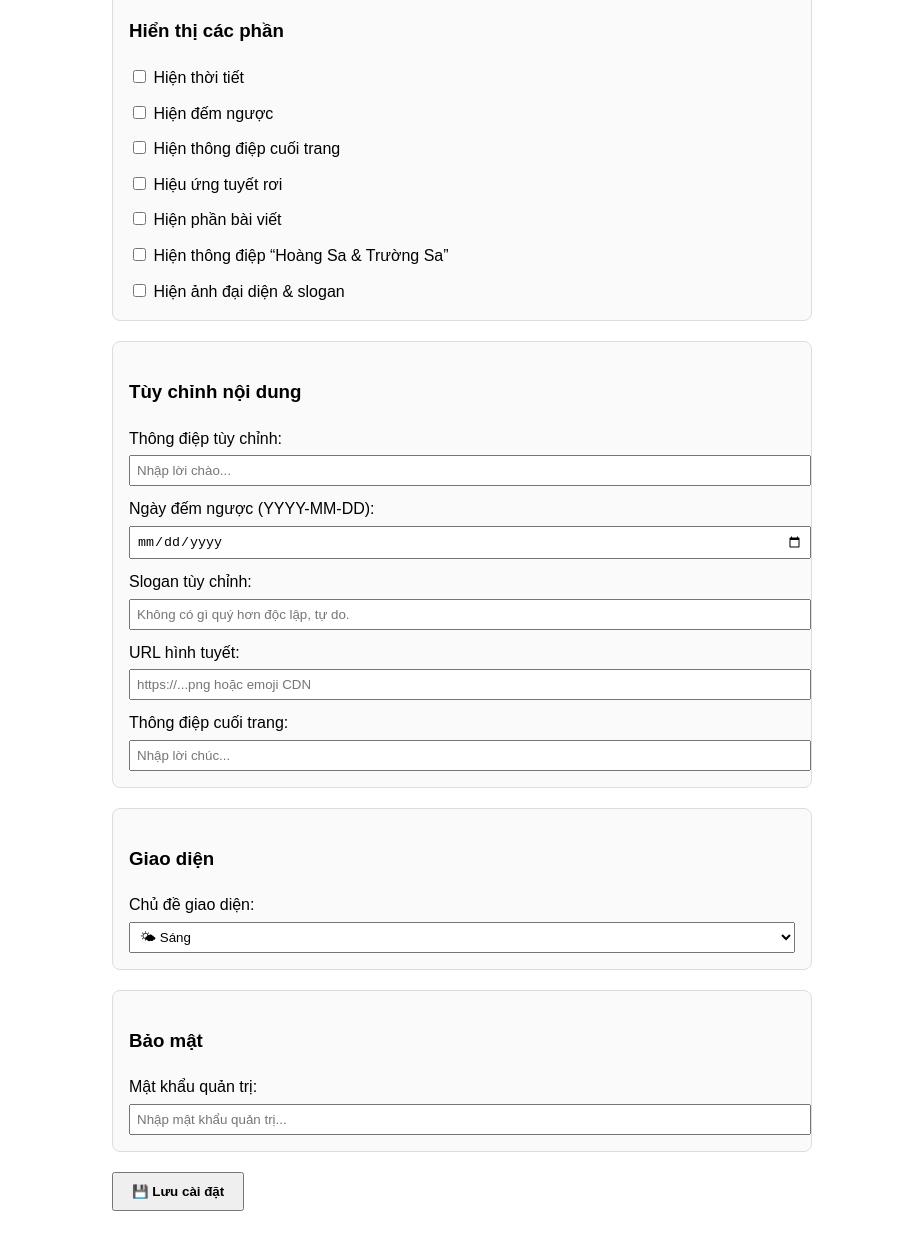
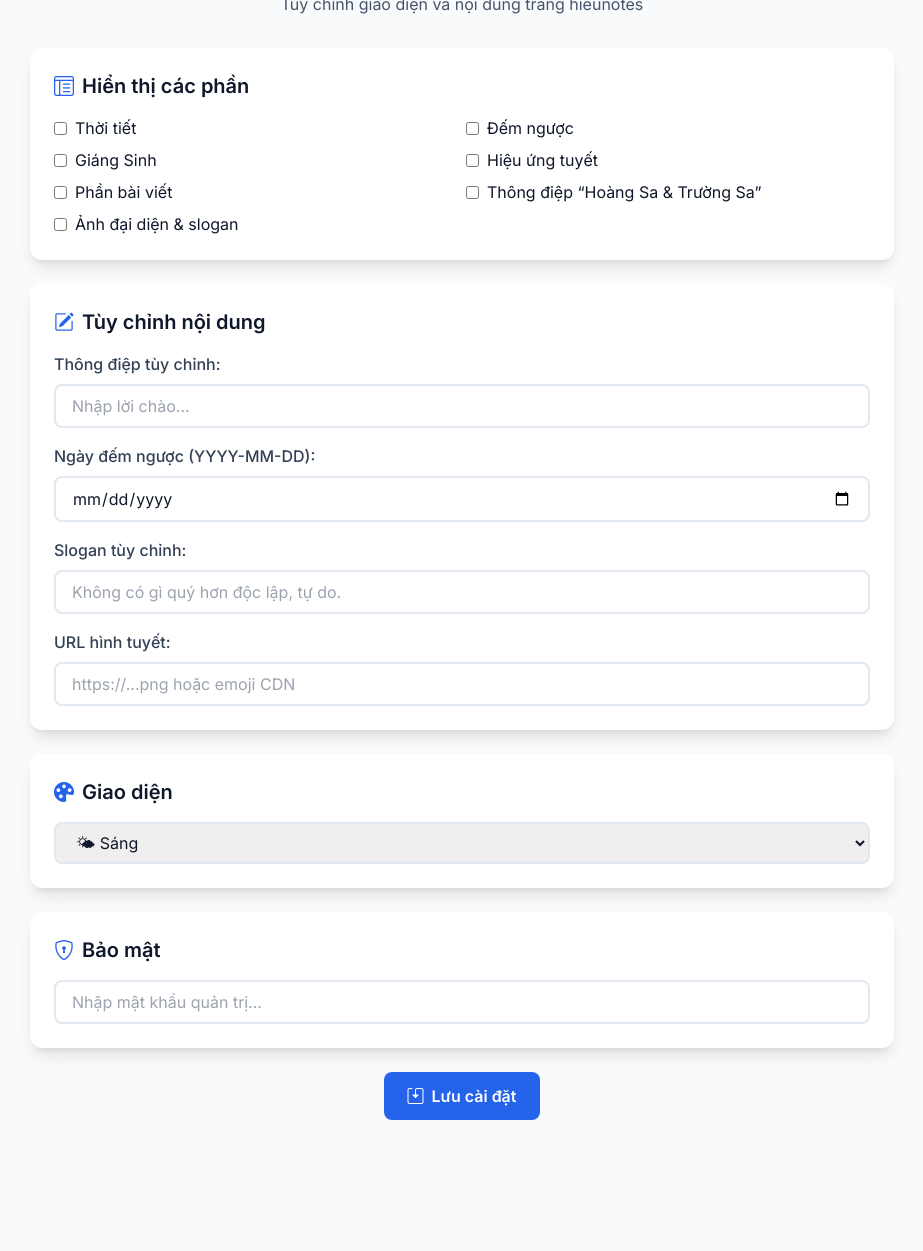
Before and after one commit to hieunotes/MYCODE, a plain HTML site: page admin.html in a window 1280 px wide. Shown: the part 132-1383 px from the top of the page, without its empty margins (178-1101 px from the left). After the commit the page ends 1284 px from the top, so only its background shows below. Drawn offline with nearby package versions, Linux system fonts and the light colour scheme; no server answers.

Commit message:
Enhance admin.html layout and styles
Updated the admin page layout and styles, added Tailwind CSS and Bootstrap Icons, and improved the user interface for settings.

```diff
--- a/admin.html
+++ b/admin.html
@@ -2,69 +2,113 @@
 <html lang="vi">
 <head>
   <meta charset="UTF-8" />
-  <title>Trang quản trị nâng cao</title>
+  <meta name="viewport" content="width=device-width, initial-scale=1.0">
+  <title>Trang Quản Trị - hieunotes</title>
+
+  <!-- Favicon -->
+  <link href="favicon.ico" rel="icon" type="image/x-icon"/>
+
+  <!-- Tailwind CSS -->
+  <script src="https://cdn.tailwindcss.com"></script>
+
+  <!-- Bootstrap Icons -->
+  <link rel="stylesheet" href="https://cdn.jsdelivr.net/npm/bootstrap-icons@1.11.3/font/bootstrap-icons.min.css">
+
+  <!-- Google Fonts -->
+  <link rel="stylesheet" href="https://fonts.googleapis.com/css2?family=Inter:wght@300;400;500;600;700&display=swap">
+
   <style>
-    body { font-family: sans-serif; max-width: 700px; margin: 40px auto; line-height: 1.6; }
-    h1 { text-align: center; }
-    label { display: block; margin-top: 10px; }
-    input[type="text"], input[type="password"], input[type="date"], select {
-      width: 100%; padding: 6px; margin-top: 4px;
-    }
-    button { margin-top: 20px; padding: 10px 18px; cursor: pointer; font-weight: bold; }
-    .section { border: 1px solid #ddd; border-radius: 8px; padding: 16px; margin-top: 20px; background: #fafafa; }
+    body { font-family: 'Inter', sans-serif; }
   </style>
 </head>
-<body>
-  <h1>⚙️ Trang quản trị nâng cao</h1>
+<body class="bg-slate-50 text-slate-900 min-h-screen">
 
-  <div class="section">
-    <h3>Hiển thị các phần</h3>
-    <label><input type="checkbox" id="weather"> Hiện thời tiết</label>
-    <label><input type="checkbox" id="countdown"> Hiện đếm ngược</label>
-    <label><input type="checkbox" id="christmas"> Hiện thông điệp cuối trang</label>
-    <label><input type="checkbox" id="snowfall"> Hiệu ứng tuyết rơi</label>
-    <label><input type="checkbox" id="blog"> Hiện phần bài viết</label>
-    <label><input type="checkbox" id="patriot"> Hiện thông điệp “Hoàng Sa & Trường Sa”</label>
-    <label><input type="checkbox" id="avatar"> Hiện ảnh đại diện & slogan</label>
+  <div class="max-w-4xl mx-auto px-4 py-8">
+    <!-- Back Button -->
+    <div class="mb-6">
+      <a href="index.html" class="inline-flex items-center gap-2 text-slate-600 hover:text-blue-600 transition-colors duration-300">
+        <i class="bi bi-arrow-left"></i>
+        <span>Quay lại trang chủ</span>
+      </a>
     </div>
 
-  <div class="section">
-    <h3>Tùy chỉnh nội dung</h3>
-    <label>Thông điệp tùy chỉnh:</label>
-    <input type="text" id="message" placeholder="Nhập lời chào...">
+    <!-- Header -->
+    <header class="text-center mb-8">
+      <h1 class="text-3xl font-bold mb-2">⚙️ Trang Quản Trị</h1>
+      <p class="text-slate-600">Tùy chỉnh giao diện và nội dung trang hieunotes</p>
+    </header>
 
-    <label>Ngày đếm ngược (YYYY-MM-DD):</label>
-    <input type="date" id="countdownDate">
-
-    <label>Slogan tùy chỉnh:</label>
-    <input type="text" id="slogan" placeholder="Không có gì quý hơn độc lập, tự do.">
-
-    <label>URL hình tuyết:</label>
-<input type="text" id="snowImageUrl" placeholder="https://...png hoặc emoji CDN">
-<label>Thông điệp cuối trang:</label>
-<input type="text" id="christmasMessage" placeholder="Nhập lời chúc...">
-
-
+    <!-- Hiển thị các phần -->
+    <div class="bg-white rounded-xl shadow-lg p-6 mb-6 hover:-translate-y-1 hover:shadow-xl transition-all duration-300">
+      <h2 class="text-xl font-semibold mb-4 flex items-center">
+        <i class="bi bi-layout-text-window-reverse text-blue-600 mr-2"></i> Hiển thị các phần
+      </h2>
+      <div class="grid grid-cols-1 sm:grid-cols-2 gap-2">
+        <label class="flex items-center gap-2"><input type="checkbox" id="weather" class="accent-blue-600"> Thời tiết</label>
+        <label class="flex items-center gap-2"><input type="checkbox" id="countdown" class="accent-blue-600"> Đếm ngược</label>
+        <label class="flex items-center gap-2"><input type="checkbox" id="christmas" class="accent-blue-600"> Giáng Sinh</label>
+        <label class="flex items-center gap-2"><input type="checkbox" id="snowfall" class="accent-blue-600"> Hiệu ứng tuyết</label>
+        <label class="flex items-center gap-2"><input type="checkbox" id="blog" class="accent-blue-600"> Phần bài viết</label>
+        <label class="flex items-center gap-2"><input type="checkbox" id="patriot" class="accent-blue-600"> Thông điệp “Hoàng Sa & Trường Sa”</label>
+        <label class="flex items-center gap-2"><input type="checkbox" id="avatar" class="accent-blue-600"> Ảnh đại diện & slogan</label>
+      </div>
     </div>
 
-  <div class="section">
-    <h3>Giao diện</h3>
-    <label>Chủ đề giao diện:</label>
-    <select id="theme">
+    <!-- Tùy chỉnh nội dung -->
+    <div class="bg-white rounded-xl shadow-lg p-6 mb-6 hover:-translate-y-1 hover:shadow-xl transition-all duration-300">
+      <h2 class="text-xl font-semibold mb-4 flex items-center">
+        <i class="bi bi-pencil-square text-blue-600 mr-2"></i> Tùy chỉnh nội dung
+      </h2>
+      <div class="space-y-4">
+        <div>
+          <label for="message" class="font-medium text-slate-700">Thông điệp tùy chỉnh:</label>
+          <input type="text" id="message" placeholder="Nhập lời chào..." class="w-full mt-2 border-2 border-slate-200 rounded-lg px-4 py-2 focus:border-blue-500 focus:ring-2 focus:ring-blue-200 transition-all duration-300">
+        </div>
+        <div>
+          <label for="countdownDate" class="font-medium text-slate-700">Ngày đếm ngược (YYYY-MM-DD):</label>
+          <input type="date" id="countdownDate" class="w-full mt-2 border-2 border-slate-200 rounded-lg px-4 py-2 focus:border-blue-500 focus:ring-2 focus:ring-blue-200 transition-all duration-300">
+        </div>
+        <div>
+          <label for="slogan" class="font-medium text-slate-700">Slogan tùy chỉnh:</label>
+          <input type="text" id="slogan" placeholder="Không có gì quý hơn độc lập, tự do." class="w-full mt-2 border-2 border-slate-200 rounded-lg px-4 py-2 focus:border-blue-500 focus:ring-2 focus:ring-blue-200 transition-all duration-300">
+        </div>
+        <div>
+          <label for="snowImageUrl" class="font-medium text-slate-700">URL hình tuyết:</label>
+          <input type="text" id="snowImageUrl" placeholder="https://...png hoặc emoji CDN" class="w-full mt-2 border-2 border-slate-200 rounded-lg px-4 py-2 focus:border-blue-500 focus:ring-2 focus:ring-blue-200 transition-all duration-300">
+        </div>
+      </div>
+    </div>
+
+    <!-- Giao diện -->
+    <div class="bg-white rounded-xl shadow-lg p-6 mb-6 hover:-translate-y-1 hover:shadow-xl transition-all duration-300">
+      <h2 class="text-xl font-semibold mb-4 flex items-center">
+        <i class="bi bi-palette-fill text-blue-600 mr-2"></i> Giao diện
+      </h2>
+      <select id="theme" class="w-full border-2 border-slate-200 rounded-lg px-4 py-2 focus:border-blue-500 focus:ring-2 focus:ring-blue-200 transition-all duration-300">
         <option value="light">🌤 Sáng</option>
         <option value="dark">🌙 Tối</option>
         <option value="auto">⚙️ Tự động</option>
       </select>
     </div>
 
-  <div class="section">
-    <h3>Bảo mật</h3>
-    <label>Mật khẩu quản trị:</label>
-    <input type="password" id="password" placeholder="Nhập mật khẩu quản trị...">
+    <!-- Bảo mật -->
+    <div class="bg-white rounded-xl shadow-lg p-6 mb-6 hover:-translate-y-1 hover:shadow-xl transition-all duration-300">
+      <h2 class="text-xl font-semibold mb-4 flex items-center">
+        <i class="bi bi-shield-lock text-blue-600 mr-2"></i> Bảo mật
+      </h2>
+      <input type="password" id="password" placeholder="Nhập mật khẩu quản trị..." class="w-full border-2 border-slate-200 rounded-lg px-4 py-2 focus:border-blue-500 focus:ring-2 focus:ring-blue-200 transition-all duration-300">
     </div>
 
-  <button id="save">💾 Lưu cài đặt</button>
+    <!-- Save Button -->
+    <div class="text-center">
+      <button id="save" class="bg-blue-600 text-white px-6 py-3 rounded-lg font-semibold hover:bg-blue-700 hover:-translate-y-0.5 hover:shadow-lg transition-all duration-300 flex items-center justify-center gap-2 mx-auto">
+        <i class="bi bi-save2"></i>
+        <span>Lưu cài đặt</span>
+      </button>
+    </div>
+  </div>
 
+  <!-- Scripts -->
   <script>
     // Tải cài đặt hiện tại
     fetch('/api/settings')
@@ -82,10 +126,9 @@
         countdownDate.value = s.countdownDate || '';
         theme.value = s.theme || 'light';
         snowImageUrl.value = s.snowImageUrl || "https://emojicdn.elk.sh/%F0%9F%8E%84?style=google";
-        christmasMessage.value = s.christmasMessage || '';
-
       });
 
+    // Lưu cài đặt
     save.onclick = async () => {
       const body = {
         showWeather: weather.checked,
@@ -99,16 +142,21 @@
         customSlogan: slogan.value,
         countdownDate: countdownDate.value,
         theme: theme.value,
-        snowImageUrl: snowImageUrl.value,
-        christmasMessage: christmasMessage.value
+        snowImageUrl: snowImageUrl.value
       };
+
       const pass = password.value;
       const res = await fetch(`/api/settings?password=${encodeURIComponent(pass)}`, {
         method: 'POST',
-        headers: {'Content-Type': 'application/json'},
+        headers: { 'Content-Type': 'application/json' },
         body: JSON.stringify(body)
       });
-      alert(res.ok ? '✅ Đã lưu thành công!' : '❌ Sai mật khẩu hoặc lỗi.');
+
+      if (res.ok) {
+        alert('✅ Đã lưu thành công!');
+      } else {
+        alert('❌ Sai mật khẩu hoặc lỗi hệ thống.');
+      }
     };
   </script>
 </body>
```
Lines whose indentation alone changed are shown as unchanged.
